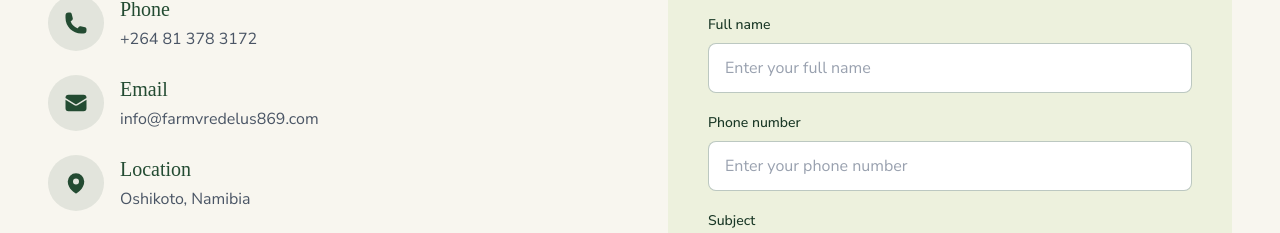
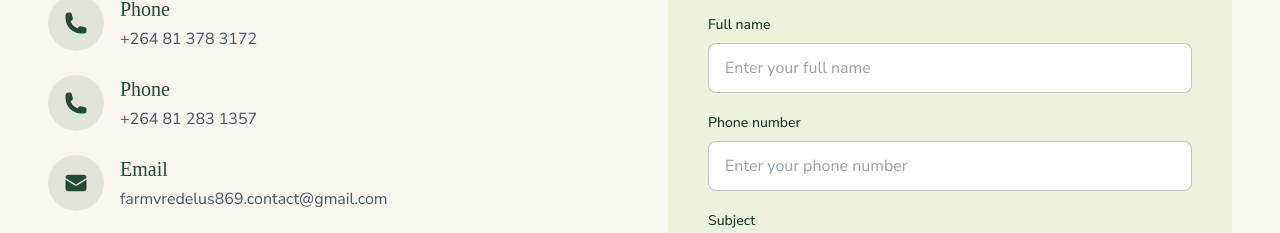
Before and after one commit to Fynecode/farm-vredelus869, a Vue app: page /contact in a window 1280 px wide. Shown: the part 537-770 px from the top of the page. Built offline with nearby package versions, Linux system fonts and the light colour scheme.

Commit message:
Chore: Update contact info

```diff
--- a/src/components/sections/contact/contact.vue
+++ b/src/components/sections/contact/contact.vue
@@ -34,9 +34,24 @@ import { PaperAirplaneIcon } from '@heroicons/vue/24/outline'
                     </span>
                 </span>
             </a>
+            <a
+                href="tel:+264812831357"
+                class="group flex min-w-0 items-center gap-4 rounded-lg"
+            >
+                <span class="flex size-12 shrink-0 items-center justify-center rounded-full bg-farm-green/10 transition-colors group-hover:bg-farm-green/15 sm:size-14">
+                    <PhoneIcon class="size-5 sm:size-6" />
+                </span>
+
+                <span class="flex min-w-0 flex-col gap-1">
+                    <span class="font-heading text-lg sm:text-xl">Phone</span>
+                    <span class="break-words text-sm text-gray-600 sm:text-base">
+                        +264 81 283 1357
+                    </span>
+                </span>
+            </a>
 
             <a
-                href="mailto:info@farmvredelus869.com"
+                href="mailto:farmvredelus869.contact@gmail.com"
                 class="group flex min-w-0 items-center gap-4 rounded-lg"
             >
                 <span class="flex size-12 shrink-0 items-center justify-center rounded-full bg-farm-green/10 transition-colors group-hover:bg-farm-green/15 sm:size-14">
@@ -46,7 +61,7 @@ import { PaperAirplaneIcon } from '@heroicons/vue/24/outline'
                 <span class="flex min-w-0 flex-col gap-1">
                     <span class="font-heading text-lg sm:text-xl">Email</span>
                     <span class="break-all text-sm text-gray-600 sm:text-base">
-                        info@farmvredelus869.com
+                        farmvredelus869.contact@gmail.com
                     </span>
                 </span>
             </a>
```
